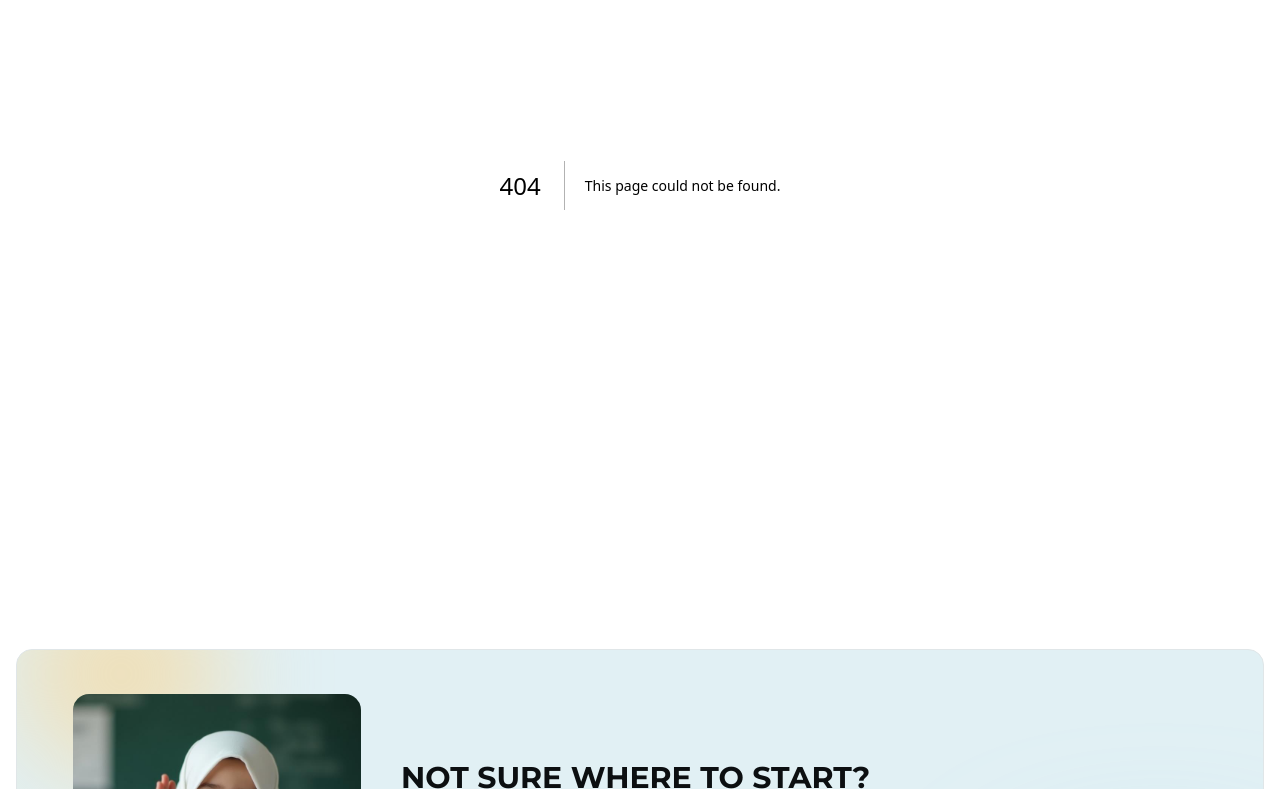
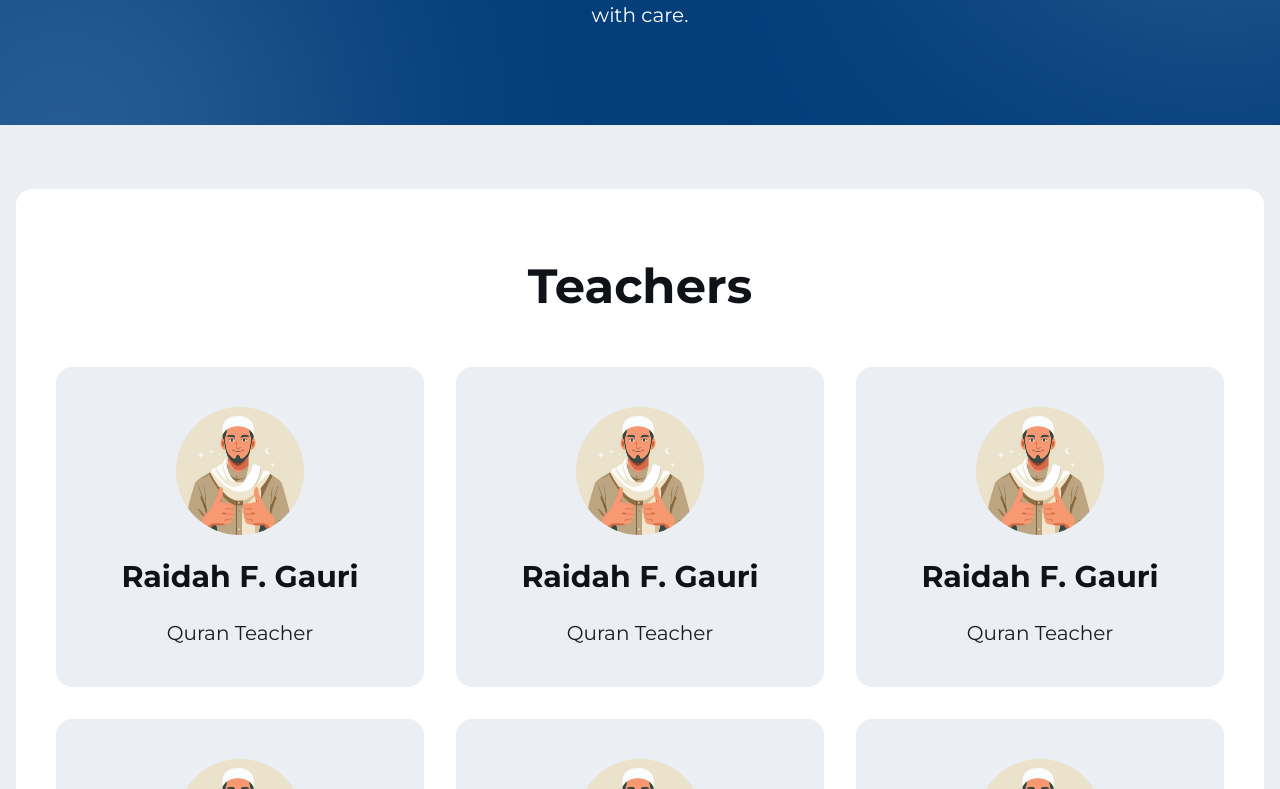
Before and after one commit to protamim/bayyinah-client, a Next.js app: page /all-teachers in a window 1280 px wide. Before the commit this address had no page. Shown: the part 311-1100 px from the top of the page. Built offline with nearby package versions, Linux system fonts and the light colour scheme.

Commit message:
feat: create AllTeachersPage component with teacher profiles and sections

```diff
--- /dev/null
+++ b/src/app/all-teachers/page.tsx
@@ -0,0 +1,85 @@
+import PageHeroSection from "@/components/common/PageHeroSection";
+import { Button } from "@/components/ui/button";
+import Image from "next/image";
+import React from "react";
+import FoundationCommitment from "../our-teachers/FoundationCommitment";
+import { FaqSection } from "@/components/homepage";
+
+const AllTeachersPage = () => {
+  return (
+    <React.Fragment>
+      <div aria-describedby="all-teachers-page">
+        <PageHeroSection
+          title="Meet our Teachers"
+          description="Certified, passionate teachers guiding you to Qurani understanding and spiritual growth with care."
+        />
+
+        <section
+          aria-describedby="teachers-sections"
+          className="py-16 bg-neutral-100"
+        >
+          <div className="container">
+            <div aria-describedby="main-wrapper">
+              <div
+                aria-describedby="content"
+                className="bg-white py-8 sm:py-16 px-5 sm:px-10 rounded-2xl"
+              >
+                <div className="mb-10 sm:mb-12">
+                  <h3 className="text-4xl sm:text-5xl font-bold leading-snug sm:leading-snug text-neutral-900 text-center">
+                    Teachers
+                  </h3>
+                </div>
+
+                <div
+                  aria-describedby="teachers-card-wrapper"
+                  className="grid grid-cols-1 sm:grid-cols-2 lg:grid-cols-3 gap-8 mb-12"
+                >
+                  {Array.from({ length: 6 }).map((_, index) => (
+                    <div
+                      key={index}
+                      aria-describedby="teacher-card"
+                      className="bg-neutral-100 p-10 rounded-2xl flex flex-col gap-y-6 items-center justify-center"
+                    >
+                      <div
+                        aria-describedby="image-wrapper"
+                        className="w-32 flex"
+                      >
+                        <Image
+                          src={"/muslim-guardian.png"}
+                          width={1020}
+                          height={1242}
+                          alt="guardian photo"
+                          priority
+                          className="aspect-square rounded-full object-cover object-top"
+                        />
+                      </div>
+
+                      <h4 className="text-2xl text-center sm:text-3xl font-bold text-neutral-900">
+                        Raidah F. Gauri
+                      </h4>
+                      <p className="text-xl font-normal text-neutral-700">
+                        Quran Teacher
+                      </p>
+                    </div>
+                  ))}
+                </div>
+
+                <div
+                  aria-describedby="view-all"
+                  className="w-full flex flex-col items-center justify-center"
+                >
+                  <Button>View All Teachers</Button>
+                </div>
+              </div>
+            </div>
+          </div>
+        </section>
+
+        <FoundationCommitment />
+        <FaqSection />
+      </div>
+    </React.Fragment>
+  );
+};
+
+export default AllTeachersPage;
```
